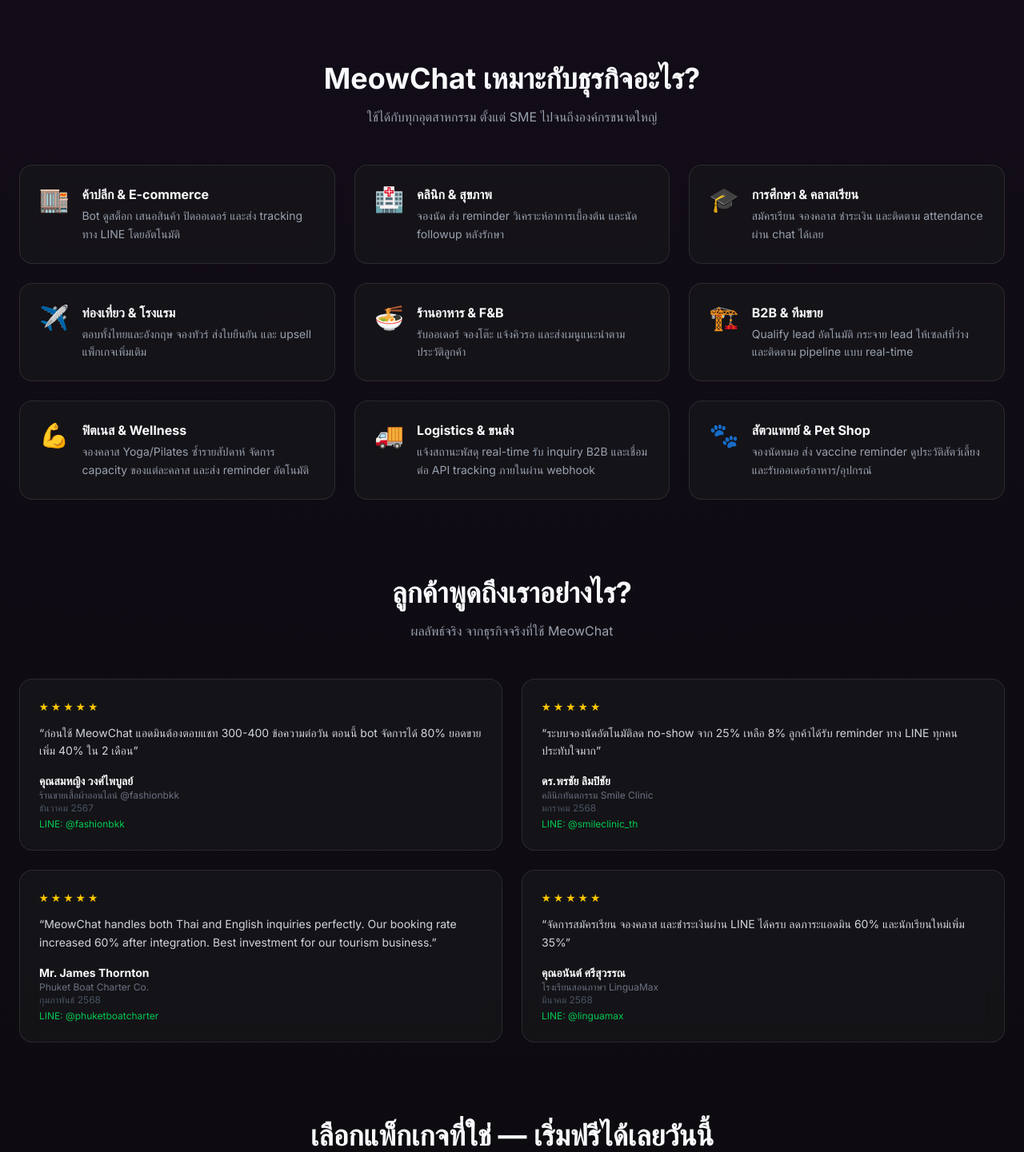
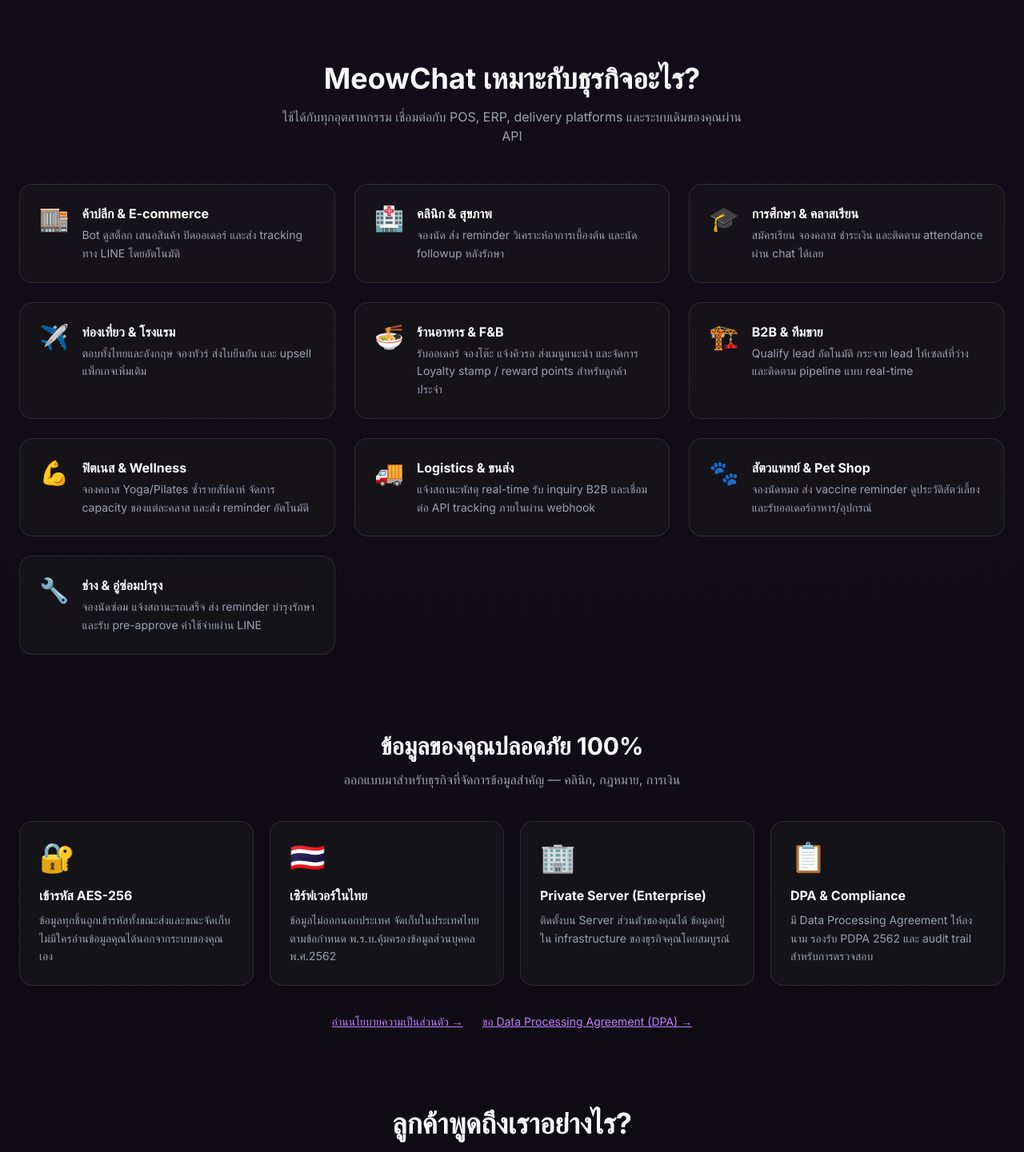
Before and after one commit to gotjisamyo/meowchat-landing, a Next.js app: page / in a window 1280 px wide. Shown: the part 3940-5381 px from the top of the page at 80% size. Built offline with nearby package versions, Linux system fonts and the light colour scheme.

Commit message:
Content: loyalty F&B, automotive use case, API FAQ, security section, integration mention

```diff
--- a/src/app/page.tsx
+++ b/src/app/page.tsx
@@ -44,7 +44,7 @@
       "LINE 3 OA + Messenger ไม่จำกัด",
       "ตอบแชทอัตโนมัติไม่จำกัด",
       "AI SalesAgent ปิดการขาย",
-      "เชื่อมต่อ API หลังบ้าน",
+      "เชื่อมต่อ API / Webhook หลังบ้าน",
       "รายงาน MRR / Conversion",
       "ตั้งค่า Persona Bot ได้",
     ],
@@ -209,6 +209,10 @@
     q: "ชำระเงินด้วยอะไรได้บ้าง?",
     a: "รองรับการชำระด้วยบัตรเครดิต/เดบิต, QR พร้อมเพย์, และโอนธนาคาร (กสิกร, SCB, กรุงเทพ) โดยไม่มีค่าธรรมเนียมเพิ่มเติม",
   },
+  {
+    q: "มี API หรือ Webhook ให้นักพัฒนาใช้งานไหม?",
+    a: "แผน Business และ Enterprise รองรับ REST API และ Webhook สำหรับเชื่อมต่อกับระบบภายใน เช่น ERP, CRM, สต็อก, POS ติดต่อทีมงานผ่าน LINE เพื่อรับ API documentation และ sandbox environment",
+  },
 ];
 
 const B2B_USE_CASES = [
@@ -235,7 +239,7 @@
   {
     icon: "🍜",
     title: "ร้านอาหาร & F&B",
-    desc: "รับออเดอร์ จองโต๊ะ แจ้งคิวรอ และส่งเมนูแนะนำตามประวัติลูกค้า",
+    desc: "รับออเดอร์ จองโต๊ะ แจ้งคิวรอ ส่งเมนูแนะนำ และจัดการ Loyalty stamp / reward points สำหรับลูกค้าประจำ",
   },
   {
     icon: "🏗️",
@@ -256,6 +260,11 @@
     icon: "🐾",
     title: "สัตวแพทย์ & Pet Shop",
     desc: "จองนัดหมอ ส่ง vaccine reminder ดูประวัติสัตว์เลี้ยง และรับออเดอร์อาหาร/อุปกรณ์",
+  },
+  {
+    icon: "🔧",
+    title: "ช่าง & อู่ซ่อมบำรุง",
+    desc: "จองนัดซ่อม แจ้งสถานะรถเสร็จ ส่ง reminder บำรุงรักษา และรับ pre-approve ค่าใช้จ่ายผ่าน LINE",
   },
 ];
 
@@ -478,7 +487,7 @@
         <section id="use-cases" className="mb-24">
           <div className="text-center mb-12">
             <h2 className="text-3xl md:text-4xl font-bold mb-4">MeowChat เหมาะกับธุรกิจอะไร?</h2>
-            <p className="text-gray-400 max-w-xl mx-auto">ใช้ได้กับทุกอุตสาหกรรม ตั้งแต่ SME ไปจนถึงองค์กรขนาดใหญ่</p>
+            <p className="text-gray-400 max-w-xl mx-auto">ใช้ได้กับทุกอุตสาหกรรม เชื่อมต่อกับ POS, ERP, delivery platforms และระบบเดิมของคุณผ่าน API</p>
           </div>
           <div className="grid md:grid-cols-2 lg:grid-cols-3 gap-6">
             {B2B_USE_CASES.map((uc) => (
@@ -490,6 +499,48 @@
                 </div>
               </div>
             ))}
+          </div>
+        </section>
+
+        {/* Security / Data */}
+        <section className="mb-24">
+          <div className="text-center mb-10">
+            <h2 className="text-2xl md:text-3xl font-bold mb-3">ข้อมูลของคุณปลอดภัย 100%</h2>
+            <p className="text-gray-400 max-w-xl mx-auto">ออกแบบมาสำหรับธุรกิจที่จัดการข้อมูลสำคัญ — คลินิก, กฎหมาย, การเงิน</p>
+          </div>
+          <div className="grid md:grid-cols-2 lg:grid-cols-4 gap-5">
+            {[
+              {
+                icon: "🔐",
+                title: "เข้ารหัส AES-256",
+                desc: "ข้อมูลทุกชิ้นถูกเข้ารหัสทั้งขณะส่งและขณะจัดเก็บ ไม่มีใครอ่านข้อมูลคุณได้นอกจากระบบของคุณเอง",
+              },
+              {
+                icon: "🇹🇭",
+                title: "เซิร์ฟเวอร์ในไทย",
+                desc: "ข้อมูลไม่ออกนอกประเทศ จัดเก็บในประเทศไทยตามข้อกำหนด พ.ร.บ.คุ้มครองข้อมูลส่วนบุคคล พ.ศ.2562",
+              },
+              {
+                icon: "🏢",
+                title: "Private Server (Enterprise)",
+                desc: "ติดตั้งบน Server ส่วนตัวของคุณได้ ข้อมูลอยู่ใน infrastructure ของธุรกิจคุณโดยสมบูรณ์",
+              },
+              {
+                icon: "📋",
+                title: "DPA & Compliance",
+                desc: "มี Data Processing Agreement ให้ลงนาม รองรับ PDPA 2562 และ audit trail สำหรับการตรวจสอบ",
+              },
+            ].map((card) => (
+              <div key={card.title} className="glass p-6 rounded-2xl hover:border-purple-500/30 transition-colors">
+                <div className="text-4xl mb-4">{card.icon}</div>
+                <h3 className="font-bold mb-2">{card.title}</h3>
+                <p className="text-gray-400 text-sm leading-relaxed">{card.desc}</p>
+              </div>
+            ))}
+          </div>
+          <div className="mt-8 text-center">
+            <a href="/privacy" className="text-purple-400 hover:text-purple-300 text-sm underline mr-6">อ่านนโยบายความเป็นส่วนตัว →</a>
+            <a href="https://line.me/ti/p/@960xboyt" target="_blank" rel="noopener noreferrer" className="text-purple-400 hover:text-purple-300 text-sm underline">ขอ Data Processing Agreement (DPA) →</a>
           </div>
         </section>
 
```
